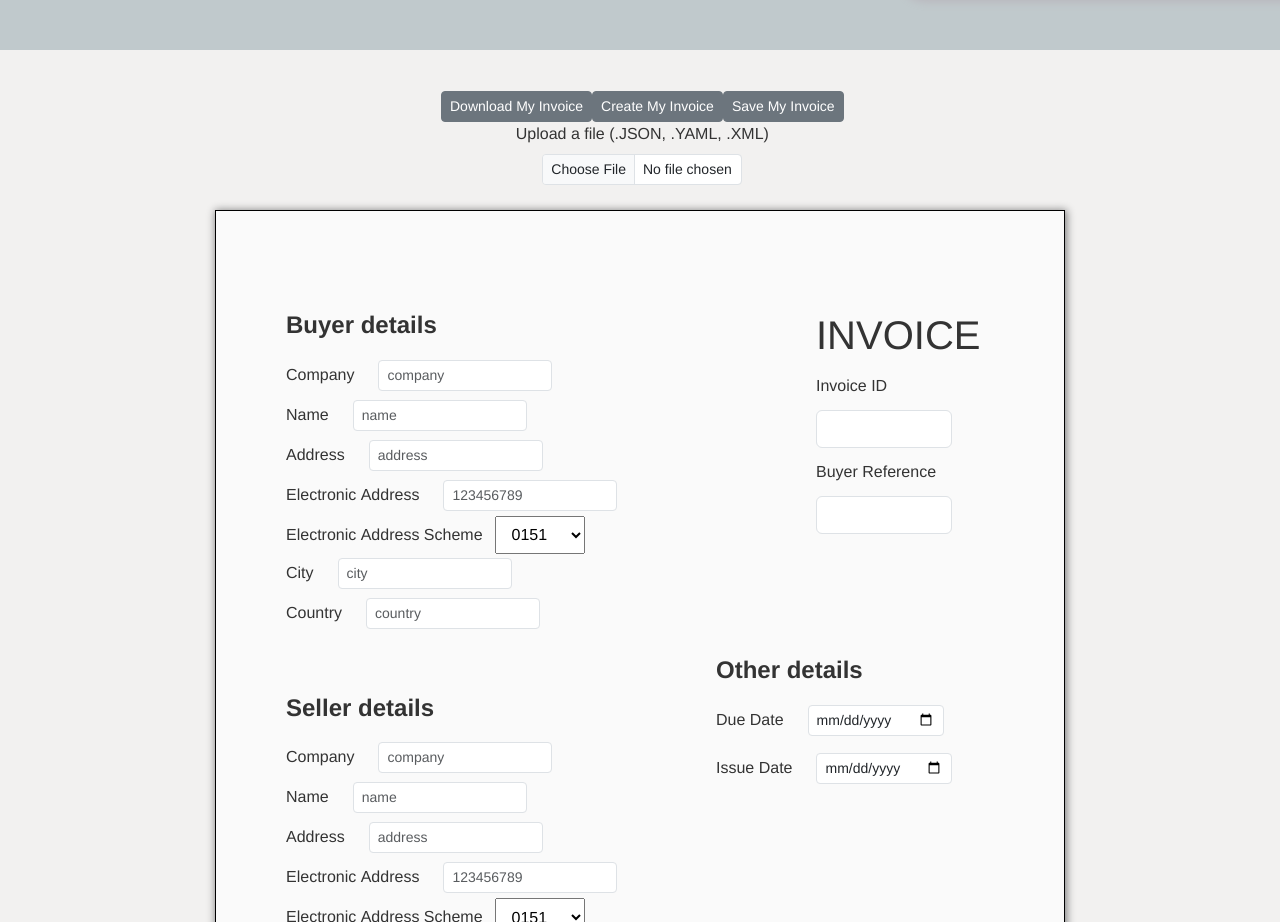
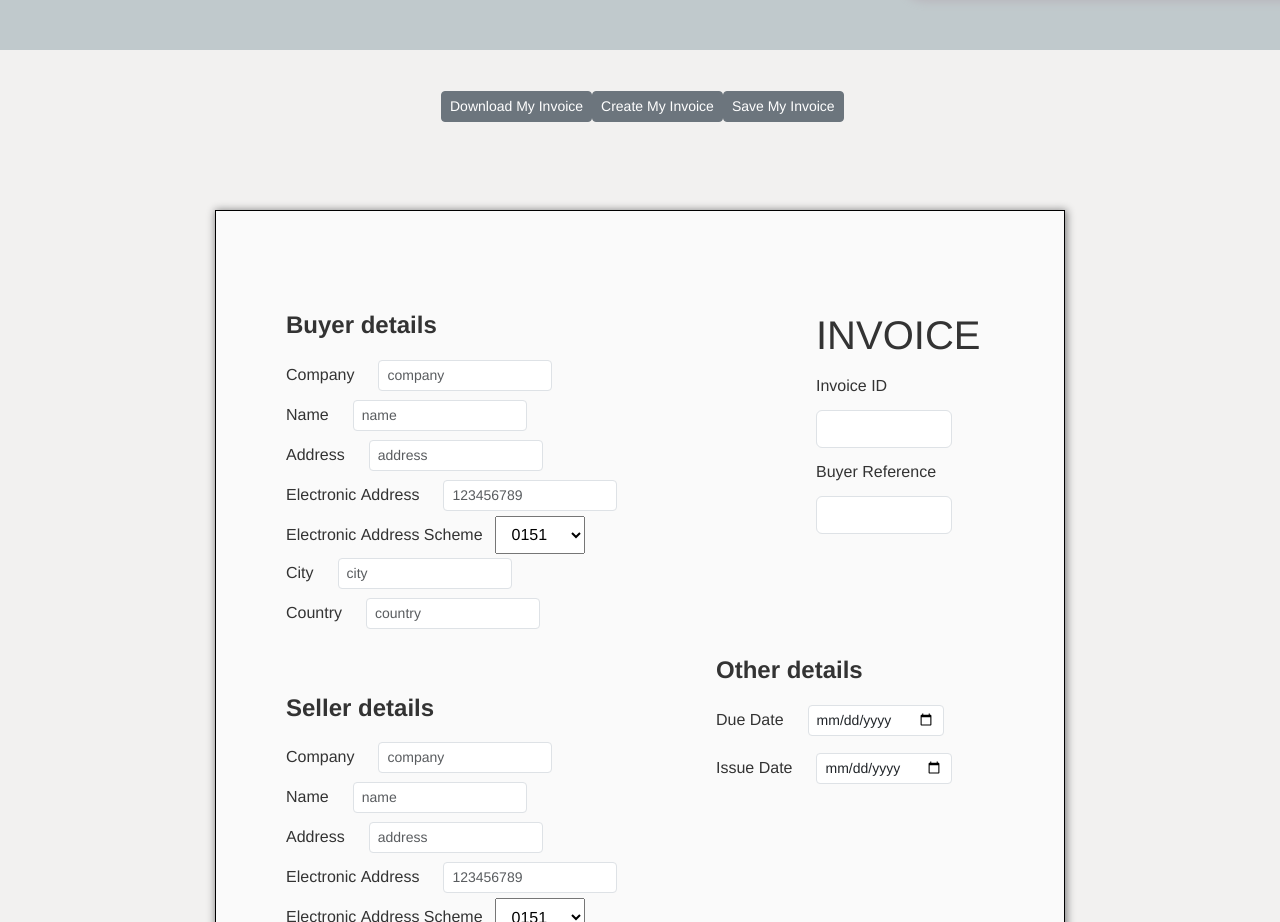
Before and after one commit to MysticalFire1315/SENG2021-frontend, a React (Vite) app: page / in a window 1280 px wide. Shown: the part 2706-3628 px from the top of the page. Built offline with nearby package versions, Linux system fonts and the light colour scheme.

Commit message:
removed upload file mechanism for further development

```diff
--- a/src/components/MainComponent/Invoice/InvoiceOptions.jsx
+++ b/src/components/MainComponent/Invoice/InvoiceOptions.jsx
@@ -5,10 +5,10 @@ const InvoiceOptions = () => {
             <button type="button" class="btn btn-secondary btn-sm">Download My Invoice</button>
             <button type="button" class="btn btn-secondary btn-sm">Create My Invoice</button>
             <button type="button" class="btn btn-secondary btn-sm">Save My Invoice</button>
-            <div class="row" className="fileInput">
+            {/* <div class="row" className="fileInput">
                 <label for="formFileSm" class="form-label">Upload a file (.JSON, .YAML, .XML)</label>
                 <input class="form-control form-control-sm" id="formFileSm" type="file" />
-            </div>
+            </div> */}
         </div>
     );
 }
```
